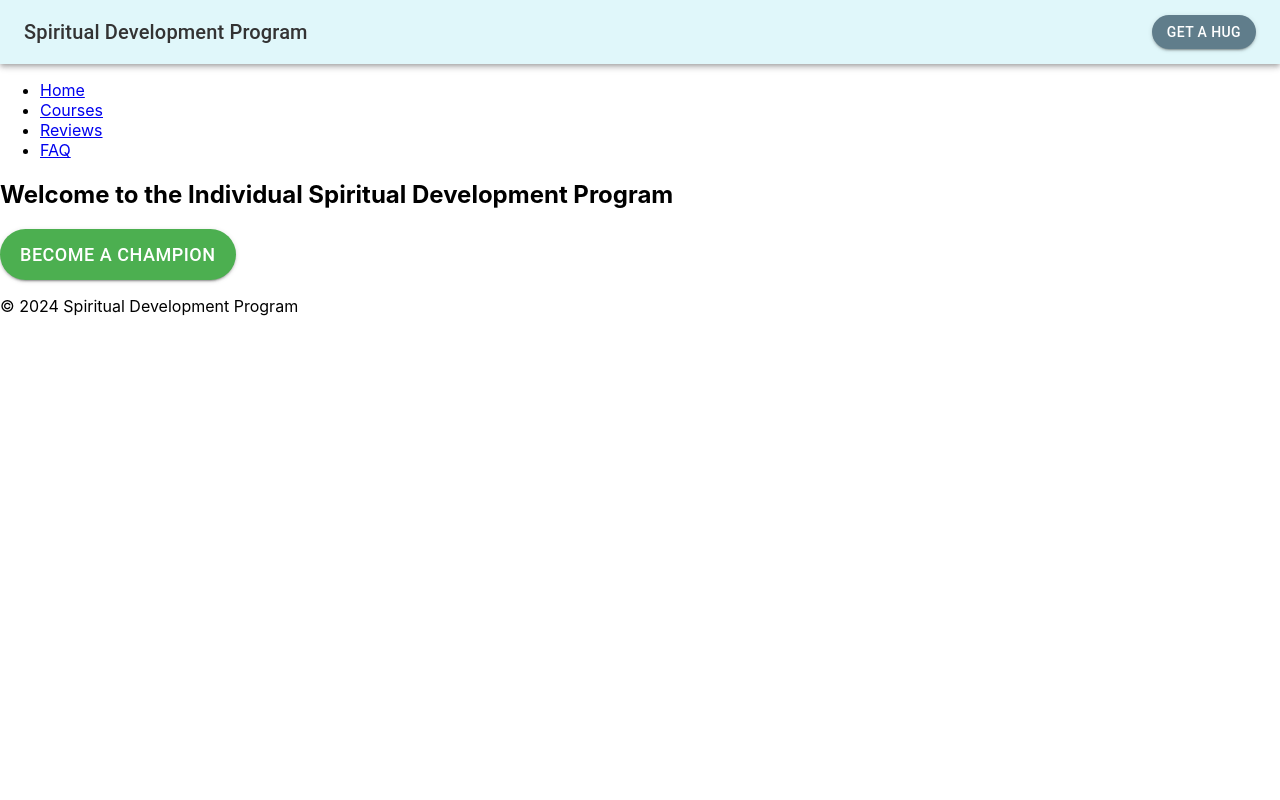
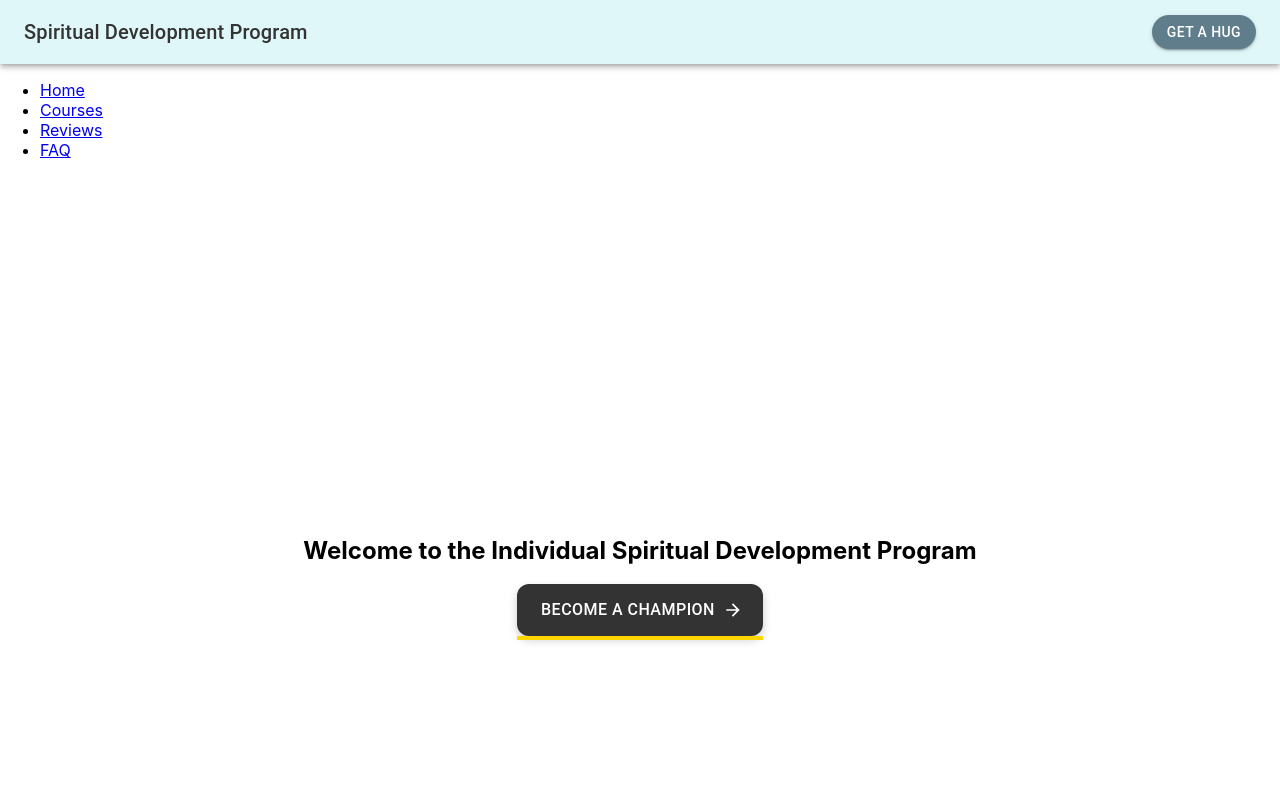
Before and after one commit to AndrePosm/spiritual-development, a React (Create React App) app: page / in a window 1280 px wide. Shown: the top 800 px of the page. Built offline with nearby package versions, Linux system fonts and the light colour scheme.

Commit message:
Centered Welcome text and Champion button on the Home page

```diff
--- a/package.json
+++ b/package.json
@@ -5,6 +5,7 @@
   "dependencies": {
     "@emotion/react": "^11.13.3",
     "@emotion/styled": "^11.13.0",
+    "@mui/icons-material": "^6.1.2",
     "@mui/material": "^6.1.2",
     "@testing-library/jest-dom": "^5.17.0",
     "@testing-library/react": "^13.4.0",
--- a/src/components/ChampionButton.js
+++ b/src/components/ChampionButton.js
@@ -1,25 +1,47 @@
 import React from 'react';
 import Button from '@mui/material/Button';
-import { styled } from '@mui/system';
-
-const CustomButton = styled(Button)({
-  backgroundColor: '#4caf50', // Зеленый цвет
-  color: '#fff',
-  padding: '10px 20px',
-  fontSize: '18px',
-  borderRadius: '30px', // Округленные углы
-  transition: 'transform 0.3s ease-in-out, background-color 0.3s ease-in-out',
-  '&:hover': {
-    backgroundColor: '#388e3c', // Более темный зеленый при наведении
-    transform: 'scale(1.05)', // Увеличение кнопки при наведении
-  },
-});
+import ArrowForwardIcon from '@mui/icons-material/ArrowForward';
 
 function ChampionButton() {
   return (
-    <CustomButton variant="contained">
+    <Button
+      variant="contained"
+      color="primary"
+      endIcon={<ArrowForwardIcon />}
+      style={{
+        backgroundColor: '#333',
+        color: '#fff',
+        padding: '12px 24px',
+        fontSize: '16px',
+        borderRadius: '12px',
+        display: 'inline-flex',
+        alignItems: 'center',
+        justifyContent: 'space-between',
+        position: 'relative',
+        textTransform: 'uppercase',
+        boxShadow: '0 4px 8px rgba(0, 0, 0, 0.2)',
+        transition: 'transform 0.2s, box-shadow 0.2s',
+      }}
+      onMouseEnter={(e) => {
+        e.currentTarget.style.transform = 'translateY(-2px)';
+        e.currentTarget.style.boxShadow = '0 8px 16px rgba(0, 0, 0, 0.3)';
+      }}
+      onMouseLeave={(e) => {
+        e.currentTarget.style.transform = 'translateY(0)';
+        e.currentTarget.style.boxShadow = '0 4px 8px rgba(0, 0, 0, 0.2)';
+      }}
+    >
       BECOME A CHAMPION
-    </CustomButton>
+      <span style={{
+        position: 'absolute',
+        bottom: '-4px',
+        left: '50%',
+        width: '100%',
+        height: '4px',
+        backgroundColor: '#FFD700',
+        transform: 'translateX(-50%)'
+      }} />
+    </Button>
   );
 }
 
--- a/src/pages/Home.js
+++ b/src/pages/Home.js
@@ -1,11 +1,18 @@
 import React from 'react';
-import ChampionButton from '../components/ChampionButton'; // Импортируем нашу новую кнопку
+import ChampionButton from '../components/ChampionButton';
 
 function Home() {
   return (
-    <div>
+    <div style={{
+      display: 'flex',
+      flexDirection: 'column',
+      justifyContent: 'center',
+      alignItems: 'center',
+      height: '100vh', // Высота на весь экран для центрирования по вертикали
+      textAlign: 'center', // Выравнивание текста по центру
+    }}>
       <h2>Welcome to the Individual Spiritual Development Program</h2>
-      <ChampionButton /> {/* Используем кастомную кнопку */}
+      <ChampionButton />
     </div>
   );
 }
```
Also changed, not shown: 1 other file (tests, documents, lock files or other folders).
